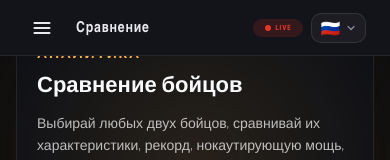
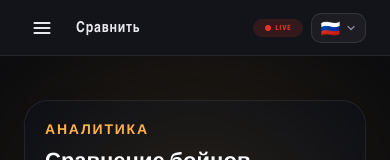
Before and after one commit to Bond-Ivan/MMAHORIUM, a React (Vite) app: page /MMAHORIUM/compare in a window 390 px wide. Shown: the top 160 px of the page. Built offline with nearby package versions, Linux system fonts and the light colour scheme; a web font is replaced by a local one.

Commit message:
add langs

```diff
--- a/src/App.tsx
+++ b/src/App.tsx
@@ -12,20 +12,29 @@ import Fighters from './components/Pages/Fighters/Fighters';
 import { useState } from 'react';
 import ScrollToTop from './shared/scrollTop/scrollTop';
 import Compare from './components/Pages/Compare/Compare';
+import { useLang } from './hooks/useLang';
 
 function App() {
   const location = useLocation();
   const [isSidebarOpen, setIsSidebarOpen] = useState(false);
+  const { t } = useLang();
 
   const getTitleByPath = (path: string): string => {
     switch (path) {
-      case "/": return "Главная";
-      case "/fighters": return "Бойцы";
-      case "/tournaments": return "Турниры";
-      case "/achievements": return "Достижения";
-      case "/news": return "Новости";
-      case "/compare": return "Сравнение";
-      default: return "Главная";
+      case "/":
+        return t("sidebar.overview");
+      case "/fighters":
+        return t("sidebar.fighters");
+      case "/tournaments":
+        return t("sidebar.tournaments");
+      case "/achievements":
+        return t("sidebar.achievements");
+      case "/news":
+        return t("sidebar.news");
+      case "/compare":
+        return t("sidebar.compare");
+      default:
+        return t("sidebar.overview");
     }
   };
 
@@ -53,7 +62,6 @@ function App() {
             <Route path="/achievements" element={<motion.div key="achievements" initial="initial" animate="in" variants={pagesAnimation} transition={{ duration: 0.3 }}><Achievements /></motion.div>} />
             <Route path="/news" element={<motion.div key="news" initial="initial" animate="in" variants={pagesAnimation} transition={{ duration: 0.3 }}><News /></motion.div>} />
             <Route path="/compare" element={<motion.div key="compare" initial="initial" animate="in" variants={pagesAnimation} transition={{ duration: 0.3 }}><Compare /></motion.div>} />
-
           </Routes>
         </AnimatePresence>
       </div>
--- a/src/components/Pages/Compare/Compare.module.css
+++ b/src/components/Pages/Compare/Compare.module.css
@@ -456,9 +456,6 @@
 }
 
 @media (max-width: 900px) {
-    .page {
-        padding: 24px 16px 56px;
-    }
 
     .hero {
         padding: 20px;
```
